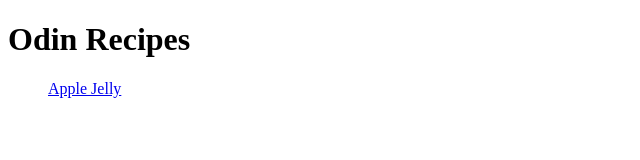
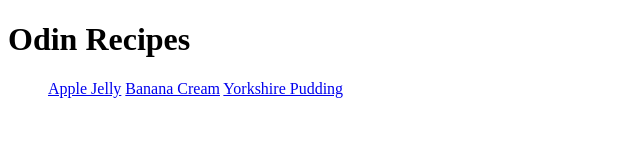
Before and after one commit to hadexyz/odin-recipes, a plain HTML site: page index.html in a window 1280 px wide. Shown: the whole page, without its empty margins (0-640 px from the left). Drawn offline with Linux system fonts and the light colour scheme.

Commit message:
fix bug Make the index recipe list include banana cream and yorkshire pudding

```diff
--- a/index.html
+++ b/index.html
@@ -9,6 +9,8 @@
     <h1>Odin Recipes</h1>
     <ul>
     <a href="recipes/apple-jelly-recipe.html">Apple Jelly</a>
+    <a href="recipes/banana-cream.html">Banana Cream</a>
+    <a href="recipes/yorkshire-pudding.html">Yorkshire Pudding</a>
     </ul>
 </body>
 </html>
```
